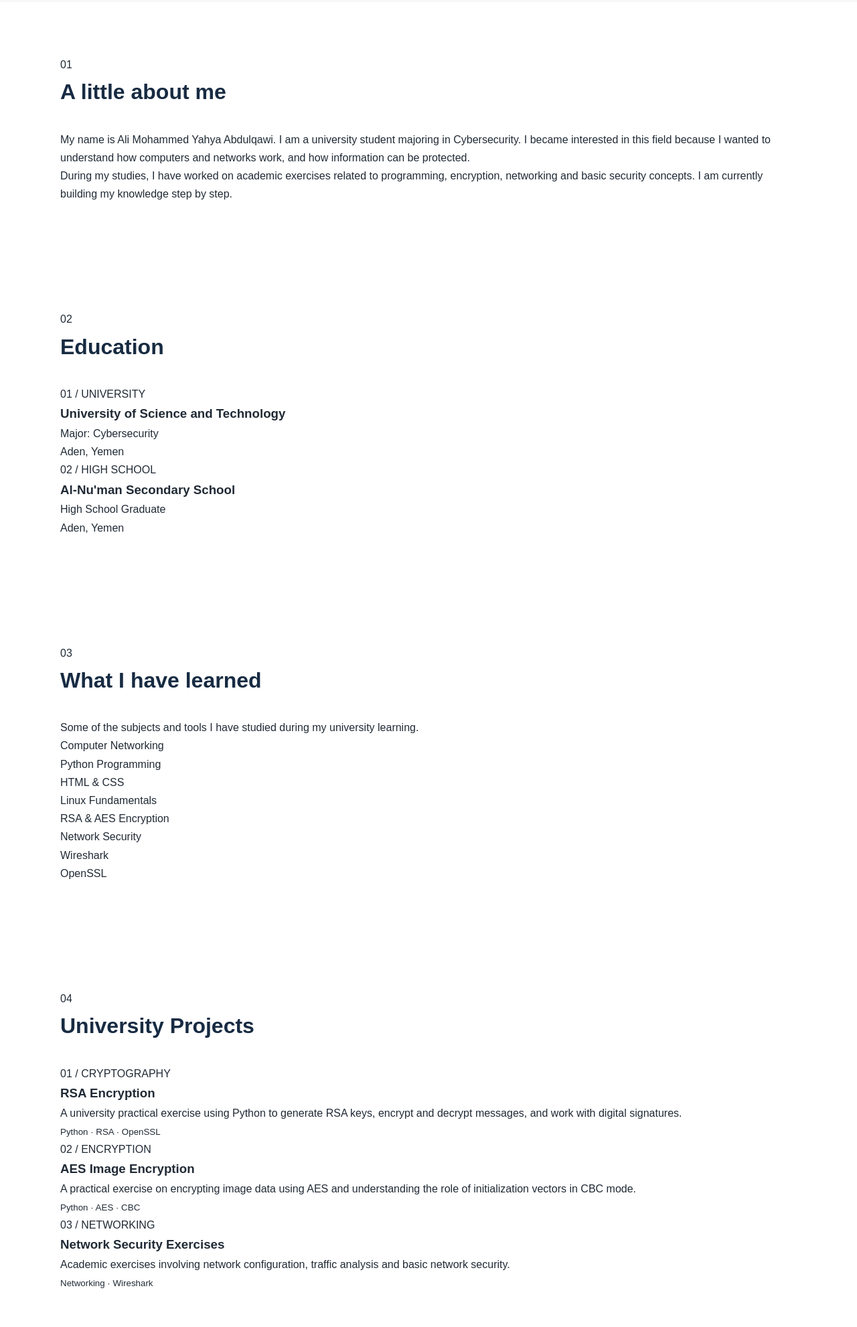
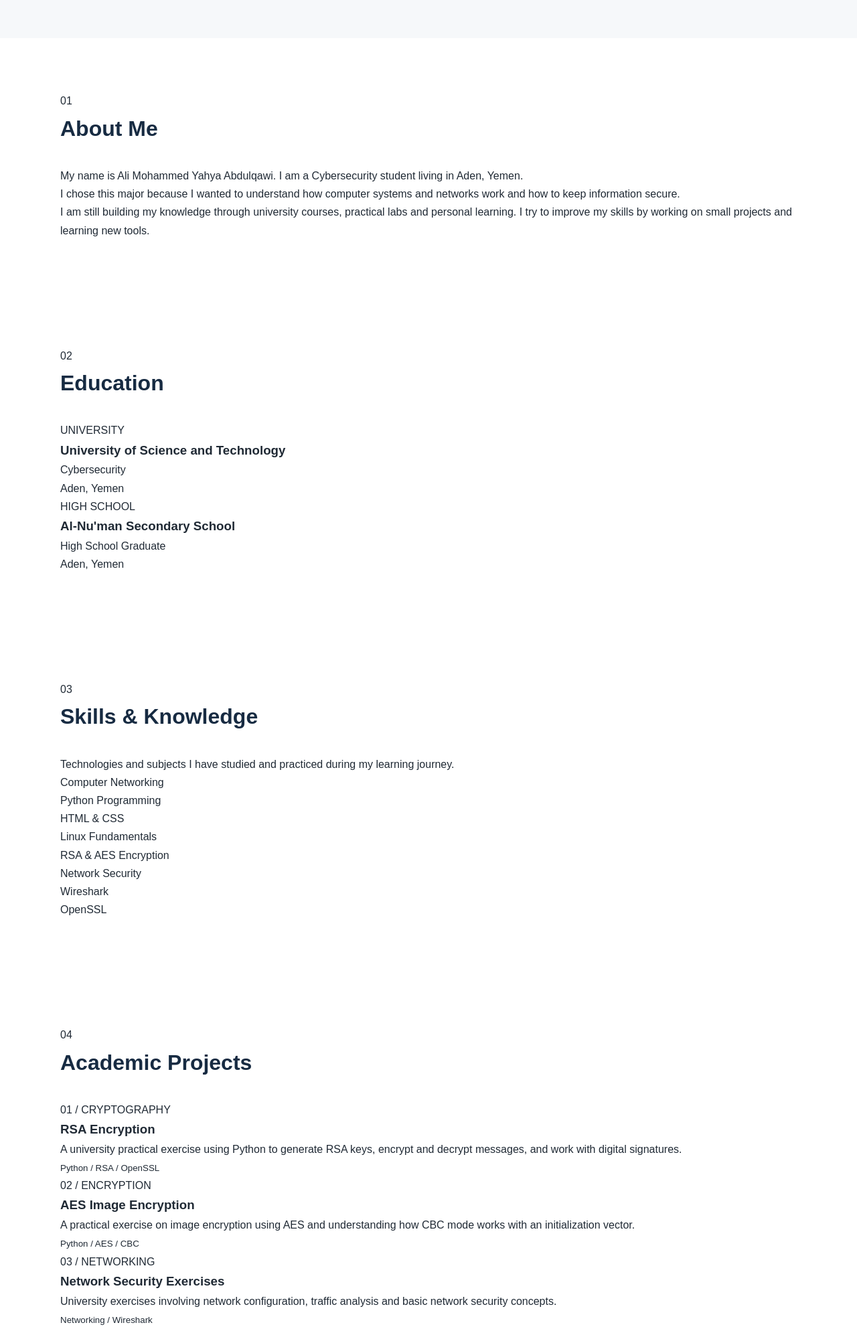
Before and after one commit to alhatmyly589-rgb/ali-portfolio, a plain HTML site: page index.html in a window 1280 px wide. Shown: the part 790-2772 px from the top of the page at 67% size. Drawn offline with Linux system fonts and the light colour scheme.

Commit message:
Update index.html

```diff
--- a/index.html
+++ b/index.html
@@ -4,8 +4,8 @@
 <head>
     <meta charset="UTF-8">
     <meta name="viewport" content="width=device-width, initial-scale=1.0">
-    <meta name="description" content="Personal portfolio of Ali Mohammed Yahya, Cybersecurity student in Aden, Yemen.">
-    <title>Ali Mohammed | Portfolio</title>
+    <meta name="description" content="Ali Mohammed Yahya Abdulqawi - Cybersecurity Student Portfolio">
+    <title>Ali Mohammed | Cybersecurity Student</title>
     <link rel="stylesheet" href="style.css">
 </head>
 
@@ -27,7 +27,6 @@
 
 <main>
 
-    <!-- INTRODUCTION -->
     <section class="hero">
         <div class="container hero-layout">
 
@@ -36,7 +35,8 @@
             </div>
 
             <div class="hero-content">
-                <p class="eyebrow">CYBERSECURITY STUDENT · ADEN, YEMEN</p>
+
+                <p class="eyebrow">CYBERSECURITY STUDENT / ADEN, YEMEN</p>
 
                 <h1>
                     Hello, I'm<br>
@@ -46,11 +46,11 @@
                 <h2>Cybersecurity Student</h2>
 
                 <p class="hero-description">
-                    I study Cybersecurity at the University of Science
-                    and Technology. I spend my time learning about
-                    networks, computer systems and information security.
-                    I'm still learning, and I enjoy putting what I study
-                    into practice.
+                    I'm a Cybersecurity student at the University
+                    of Science and Technology. I enjoy learning
+                    about computer networks, programming and
+                    information security. I also like trying out
+                    what I learn through practical exercises.
                 </p>
 
                 <div class="buttons">
@@ -62,41 +62,45 @@
                     <a href="https://github.com/" target="_blank">GitHub ↗</a>
                     <a href="https://www.linkedin.com/" target="_blank">LinkedIn ↗</a>
                 </div>
+
+            </div>
+        </div>
+    </section>
+
+    <section class="section" id="about">
+        <div class="container">
+
+            <div class="section-heading">
+                <span>01</span>
+                <h2>About Me</h2>
+            </div>
+
+            <div class="about-content">
+                <p>
+                    My name is Ali Mohammed Yahya Abdulqawi.
+                    I am a Cybersecurity student living in Aden, Yemen.
+                </p>
+
+                <p>
+                    I chose this major because I wanted to understand
+                    how computer systems and networks work and how
+                    to keep information secure.
+                </p>
+
+                <p>
+                    I am still building my knowledge through university
+                    courses, practical labs and personal learning.
+                    I try to improve my skills by working on small
+                    projects and learning new tools.
+                </p>
             </div>
 
         </div>
     </section>
 
-    <!-- ABOUT -->
-    <section class="section" id="about">
-        <div class="container">
-            <div class="section-heading">
-                <span>01</span>
-                <h2>A little about me</h2>
-            </div>
-
-            <div class="about-content">
-                <p>
-                    My name is Ali Mohammed Yahya Abdulqawi.
-                    I am a university student majoring in Cybersecurity.
-                    I became interested in this field because I wanted
-                    to understand how computers and networks work,
-                    and how information can be protected.
-                </p>
-
-                <p>
-                    During my studies, I have worked on academic
-                    exercises related to programming, encryption,
-                    networking and basic security concepts.
-                    I am currently building my knowledge step by step.
-                </p>
-            </div>
-        </div>
-    </section>
-
-    <!-- EDUCATION -->
     <section class="section education-section" id="education">
         <div class="container">
+
             <div class="section-heading">
                 <span>02</span>
                 <h2>Education</h2>
@@ -105,34 +109,35 @@
             <div class="education-list">
 
                 <div class="education-card">
-                    <p class="card-number">01 / UNIVERSITY</p>
+                    <p class="card-number">UNIVERSITY</p>
                     <h3>University of Science and Technology</h3>
-                    <p>Major: Cybersecurity</p>
+                    <p>Cybersecurity</p>
                     <p class="muted">Aden, Yemen</p>
                 </div>
 
                 <div class="education-card">
-                    <p class="card-number">02 / HIGH SCHOOL</p>
+                    <p class="card-number">HIGH SCHOOL</p>
                     <h3>Al-Nu'man Secondary School</h3>
                     <p>High School Graduate</p>
                     <p class="muted">Aden, Yemen</p>
                 </div>
 
             </div>
+
         </div>
     </section>
 
-    <!-- SKILLS -->
     <section class="section" id="skills">
         <div class="container">
+
             <div class="section-heading">
                 <span>03</span>
-                <h2>What I have learned</h2>
+                <h2>Skills & Knowledge</h2>
             </div>
 
             <p class="section-intro">
-                Some of the subjects and tools I have studied
-                during my university learning.
+                Technologies and subjects I have studied
+                and practiced during my learning journey.
             </p>
 
             <div class="skills-list">
@@ -145,15 +150,16 @@
                 <div class="skill-item">Wireshark</div>
                 <div class="skill-item">OpenSSL</div>
             </div>
+
         </div>
     </section>
 
-    <!-- PROJECTS -->
     <section class="section projects-section" id="projects">
         <div class="container">
+
             <div class="section-heading">
                 <span>04</span>
-                <h2>University Projects</h2>
+                <h2>Academic Projects</h2>
             </div>
 
             <div class="projects-list">
@@ -166,48 +172,51 @@
                         to generate RSA keys, encrypt and decrypt
                         messages, and work with digital signatures.
                     </p>
-                    <small>Python · RSA · OpenSSL</small>
+                    <small>Python / RSA / OpenSSL</small>
                 </article>
 
                 <article class="project-card">
                     <span>02 / ENCRYPTION</span>
                     <h3>AES Image Encryption</h3>
                     <p>
-                        A practical exercise on encrypting image data
-                        using AES and understanding the role of
-                        initialization vectors in CBC mode.
+                        A practical exercise on image encryption
+                        using AES and understanding how CBC mode
+                        works with an initialization vector.
                     </p>
-                    <small>Python · AES · CBC</small>
+                    <small>Python / AES / CBC</small>
                 </article>
 
                 <article class="project-card">
                     <span>03 / NETWORKING</span>
                     <h3>Network Security Exercises</h3>
                     <p>
-                        Academic exercises involving network
+                        University exercises involving network
                         configuration, traffic analysis and
-                        basic network security.
+                        basic network security concepts.
                     </p>
-                    <small>Networking · Wireshark</small>
+                    <small>Networking / Wireshark</small>
                 </article>
 
             </div>
+
         </div>
     </section>
 
-    <!-- CONTACT -->
     <section class="section contact-section" id="contact">
         <div class="container">
+
             <div class="section-heading">
                 <span>05</span>
                 <h2>Contact</h2>
             </div>
 
             <p class="section-intro">
-                You can reach me through the following contact details.
+                For questions, collaboration or professional opportunities,
+                you can contact me using the details below.
             </p>
 
             <div class="contact-details">
+
                 <div>
                     <span>Email</span>
                     <a href="mailto:alhatmyly589@gmail.com">
@@ -226,7 +235,14 @@
                     <span>Location</span>
                     <p>Aden, Yemen</p>
                 </div>
+
             </div>
+
+            <div class="contact-social">
+                <a href="https://github.com/" target="_blank">GitHub</a>
+                <a href="https://www.linkedin.com/" target="_blank">LinkedIn</a>
+            </div>
+
         </div>
     </section>
 
@@ -235,7 +251,7 @@
 <footer>
     <div class="container footer-content">
         <p>Ali Mohammed Yahya Abdulqawi</p>
-        <p>Personal Portfolio · 2026</p>
+        <p>Personal Portfolio &copy; 2026</p>
     </div>
 </footer>
 
```
